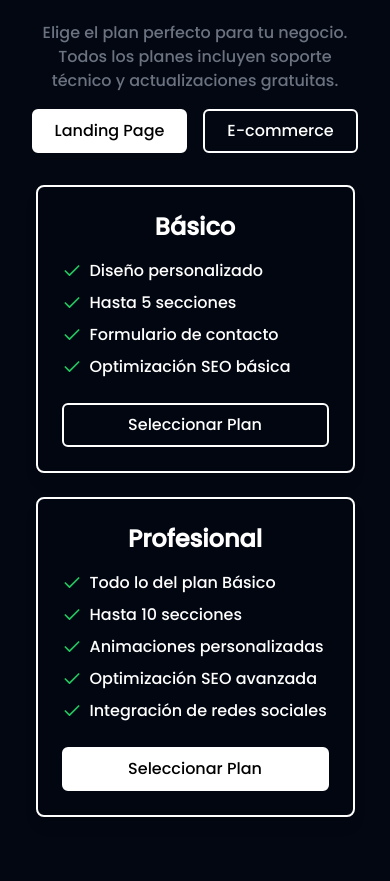
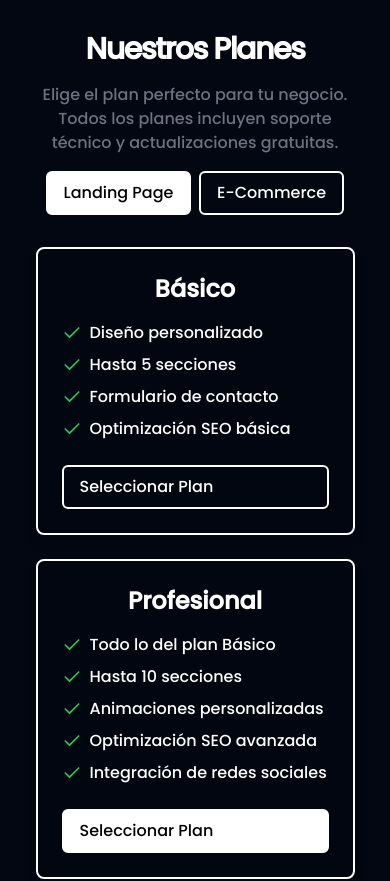
Before and after one commit to giannidona/codia, a Next.js app: page / in a window 390 px wide. Shown: the part 2152-3033 px from the top of the page. Built offline with nearby package versions, Linux system fonts and the light colour scheme.

Commit message:
Mensajes personalizados, Mail To y Whatsapp (Contacto), Fixed Mobile, Fixed Link a Servicios

```diff
--- a/src/components/Contact.tsx
+++ b/src/components/Contact.tsx
@@ -18,7 +18,7 @@ export const Contact = () => {
         </div>
         <div>
           <Link
-            href={"/"}
+            href={"mailto:codiawebs@gmail.com"}
             target="_blank"
             className="flex w-fit items-center gap-x-2 text-lg hover:underline"
           >
@@ -26,7 +26,7 @@ export const Contact = () => {
             codiawebs@gmail.com
           </Link>
           <Link
-            href={"/"}
+            href={"https://wa.me/541173617314"}
             target="_blank"
             className="flex w-fit items-center gap-x-2 text-lg hover:underline"
           >
--- a/src/components/Pricing.tsx
+++ b/src/components/Pricing.tsx
@@ -3,6 +3,7 @@
 import { Check } from "lucide-react";
 import { useState, useEffect } from "react";
 import useIntersectionObserver from "../app/hooks/useIntersectionObserver"; // Ajusta la ruta según tu estructura de archivos
+import Link from 'next/link';
 
 interface PricingPlan {
   title: string;
@@ -31,7 +32,7 @@ export const Pricing = () => {
           "Formulario de contacto",
           "Optimización SEO básica",
         ],
-        link: "wsp",
+        link: "https://api.whatsapp.com/send?phone=+541173617314&text=Hola!%20Estoy%20interesado%20en%20una%20*Landing%20Page%20B%C3%A1sica*,%20%C2%BFMe%20podr%C3%ADan%20brindar%20m%C3%A1s%20informaci%C3%B3n?%20Muchas%20gracias.",
       },
       {
         title: "Profesional",
@@ -42,7 +43,7 @@ export const Pricing = () => {
           "Optimización SEO avanzada",
           "Integración de redes sociales",
         ],
-        link: "wsp",
+        link: "https://api.whatsapp.com/send?phone=+541173617314&text=Hola!%20Estoy%20interesado%20en%20un%20*Landing%20Page%20Profesional*,%20%C2%BFMe%20podr%C3%ADan%20brindar%20m%C3%A1s%20informaci%C3%B3n?%20Muchas%20gracias.",
       },
     ],
     ecommerce: [
@@ -54,7 +55,7 @@ export const Pricing = () => {
           "Pasarela de pago",
           "Gestión de inventario básica",
         ],
-        link: "wsp",
+        link: "https://api.whatsapp.com/send?phone=+541173617314&text=Hola!%20Estoy%20interesado%20en%20una%20*Tienda%20B%C3%A1sica*,%20%C2%BFMe%20podr%C3%ADan%20brindar%20m%C3%A1s%20informaci%C3%B3n?%20Muchas%20gracias.",
       },
       {
         title: "Tienda Avanzada",
@@ -65,7 +66,7 @@ export const Pricing = () => {
           "Gestión de inventario avanzada",
           "Integración con marketplaces",
         ],
-        link: "wsp",
+        link: "https://api.whatsapp.com/send?phone=+541173617314&text=Hola!%20Estoy%20interesado%20en%20una%20*Tienda%20Avanzada*,%20%C2%BFMe%20podr%C3%ADan%20brindar%20m%C3%A1s%20informaci%C3%B3n?%20Muchas%20gracias.",
       },
       {
         title: "Tienda Empresarial",
@@ -76,7 +77,7 @@ export const Pricing = () => {
           "Integración con ERP",
           "Soporte prioritario 24/7",
         ],
-        link: "wsp",
+        link: "https://api.whatsapp.com/send?phone=+541173617314&text=Hola!%20Estoy%20interesado%20en%20una%20*Tienda%20Empresarial*,%20%C2%BFMe%20podr%C3%ADan%20brindar%20m%C3%A1s%20informaci%C3%B3n?%20Muchas%20gracias.",
       },
     ],
   };
@@ -109,13 +110,13 @@ export const Pricing = () => {
               Elige el plan perfecto para tu negocio. Todos los planes incluyen
               soporte técnico y actualizaciones gratuitas.
             </p>
-            <div className="flex space-x-4">
+            <div className="flex items-center space-x-2 xs:space-x-4">
               <button
                 onClick={() => handleCategoryChange("landing")}
                 className={`${activeCategory === "landing"
                     ? "border-2 border-white bg-white px-3 py-2 text-black"
                     : "border-2 border-white bg-transparent text-white"
-                  } rounded-md py-2 min-w-[155px] max-w-[155px]`}
+                  } rounded-md py-2 min-w-[145px] max-w-[155px]`}
               >
                 Landing Page
               </button>
@@ -124,9 +125,9 @@ export const Pricing = () => {
                 className={`${activeCategory === "ecommerce"
                     ? "border-2 border-white bg-white px-3 py-2 text-black"
                     : "border-2 border-white bg-transparent text-white"
-                  } rounded-md py-2 min-w-[155px] max-w-[155px]`}
+                  } rounded-md py-2 min-w-[145px] max-w-[155px] `}
               >
-                E-commerce
+                E-Commerce
               </button>
             </div>
           </div>
@@ -152,14 +153,16 @@ export const Pricing = () => {
                     ))}
                   </ul>
                 </div>
-                <button
+                <Link
+                  href={plan.link}
+                  target="_blank"
                   className={`mt-6 ${index === 1
                       ? "border-2 border-white bg-white px-3 py-2 text-black transition duration-300 ease-in-out hover:bg-transparent hover:text-white"
                       : "border-2 border-white bg-transparent text-white transition duration-300 ease-in-out hover:bg-white hover:text-black"
                     } rounded-md px-4 py-2`}
                 >
                   Seleccionar Plan
-                </button>
+                </Link>
               </div>
             ))}
           </div>
--- a/src/components/Services.tsx
+++ b/src/components/Services.tsx
@@ -2,7 +2,7 @@ import { AppWindow, ShoppingCart } from "lucide-react";
 
 export const Services = () => {
   return (
-    <section className="mx-auto my-20 w-[90%] xl:w-[70%]" id="servicios">
+    <section className="mx-auto my-20 w-[90%] xl:w-[70%]">
       <h2 className="mb-3 text-3xl font-bold tracking-tighter sm:text-5xl">
         Servicios
       </h2>
--- a/src/components/Steps.tsx
+++ b/src/components/Steps.tsx
@@ -2,7 +2,7 @@ import { CodeXml, MessageSquare, Rocket } from "lucide-react";
 
 export const Steps = () => {
   return (
-    <section className="mx-auto my-20 w-[90%] xl:w-[70%] h-[50vh]">
+    <section className="mx-auto my-20 w-[90%] xl:w-[70%] lg:h-[50vh]">
       <h2 className="mb-3 text-3xl font-bold tracking-tighter sm:text-5xl">
         Como trabajamos
       </h2>
@@ -33,7 +33,7 @@ export const Steps = () => {
         </div>
         <div className="mb-5 rounded-2xl border-2 border-gray-500/50 px-3 py-2">
           <div>
-            <p className="mb-2 flex items-center gap-x-2">
+            <p className="mb-2 flex items-center gap-x-2" id="servicios">
               <Rocket size={20} />
               Entregamos
             </p>
```
